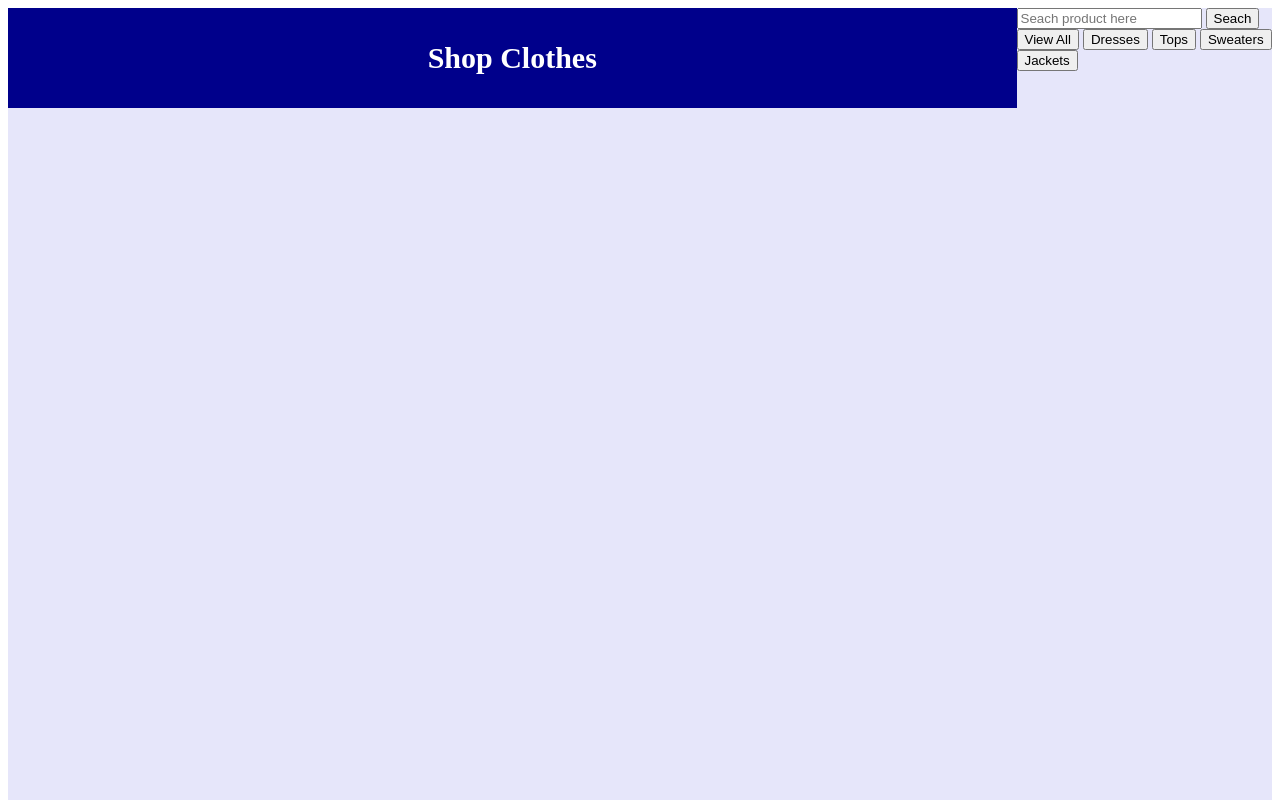
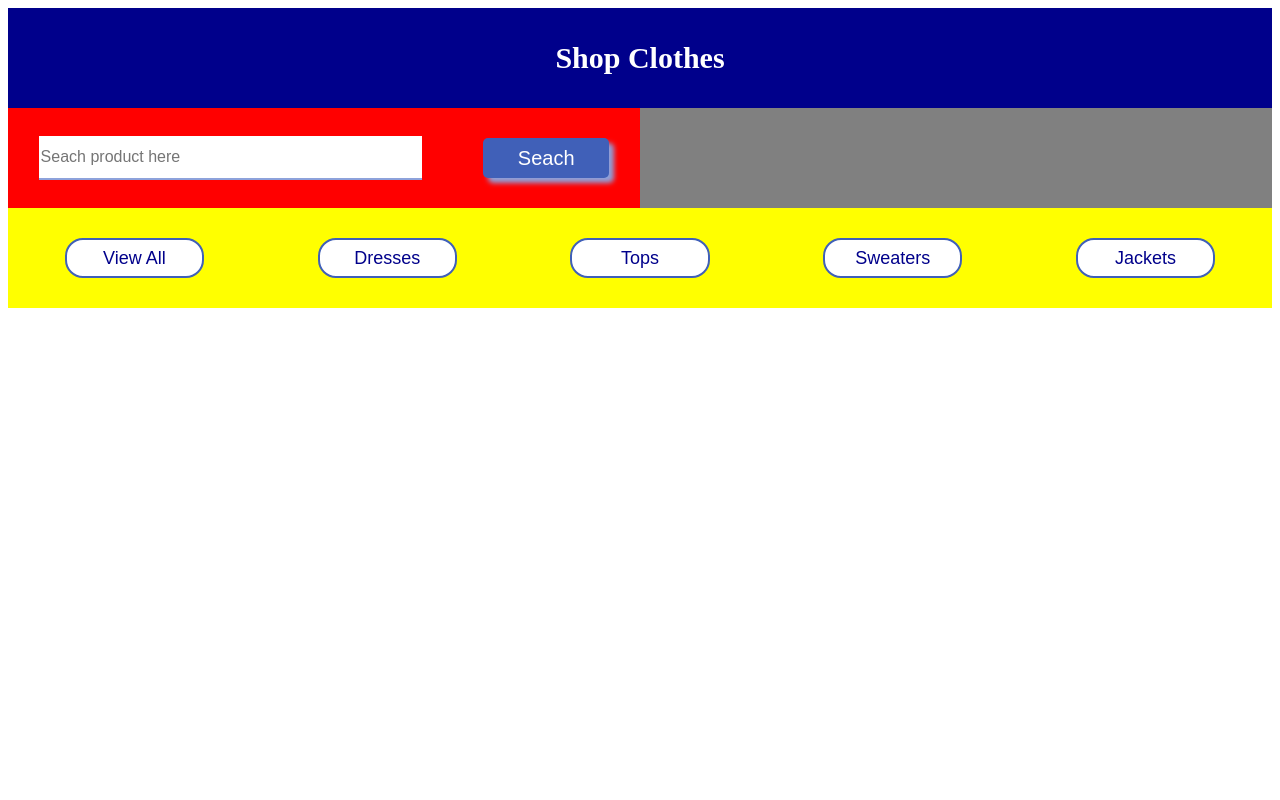
Before and after one commit to Valentina-2608/Shop_clothes, a plain HTML site: page index.html in a window 1280 px wide. Shown: the top 800 px of the page. Drawn offline with Linux system fonts and the light colour scheme.

Commit message:
Change styles for block main, add styles for block_search and elements inside this block

```diff
--- a/css/style.css
+++ b/css/style.css
@@ -6,8 +6,9 @@
 .main{
     width:100%;
     height:1000px;
-    background-color: lavender;
     display: flex;
+    flex-direction:column;
+    flex-wrap: wrap;
 }
 
 /* header */
@@ -22,4 +23,82 @@ header{
     font-size:30px;
     font-weight: bold;
     color:white;
-};
+}
+
+
+/* Block search */
+
+.block_search{
+    width:100%;
+    height:200px;
+    display: flex;
+    flex-direction: column;
+    flex-wrap: wrap;
+    background-color: gray;
+}
+
+
+.search{
+    width:50%;
+    height:100px;
+    display: flex;
+    justify-content: space-around;
+    align-items: center;
+    background-color: red;
+}
+
+#field_search{
+    height:40px;
+    width:60%;
+    border:none;
+    border-bottom:2px solid #8DA2DB;
+    font-size:16px;
+
+}
+
+#field_search:focus{
+    outline: none;
+}
+
+#btn_search{
+    padding:5px;
+    height:40px;
+    width:20%;
+    border:none;
+    border-radius: 5px;
+    background-color:#4060B8;
+    color:white;
+    font-size:20px;
+    box-shadow: 5px 5px 5px #8DA2DB;
+}
+
+
+#btn_search:hover{
+    cursor: pointer;
+}
+
+
+
+.buttons{
+    width:100%;
+    height:100px;
+    display: flex;
+    justify-content: space-around;
+    align-items: center;
+    background-color:yellow;
+}
+
+
+.buttons button{
+    height:40px;
+    width:11%;
+    border:2px solid #4060B8;
+    border-radius: 18px;
+    background-color:white;
+    color:darkblue;
+    font-size:18px;
+}
+
+button:hover{
+    cursor: pointer;
+}
```
